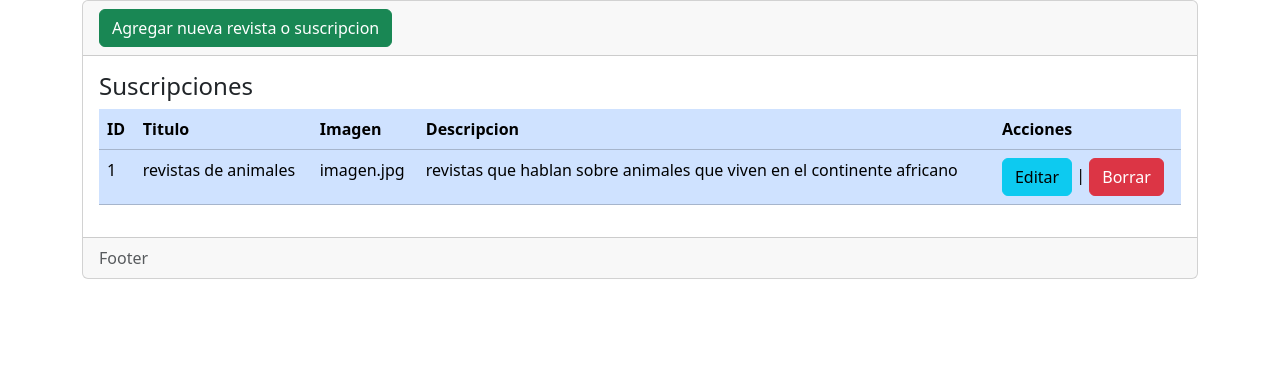
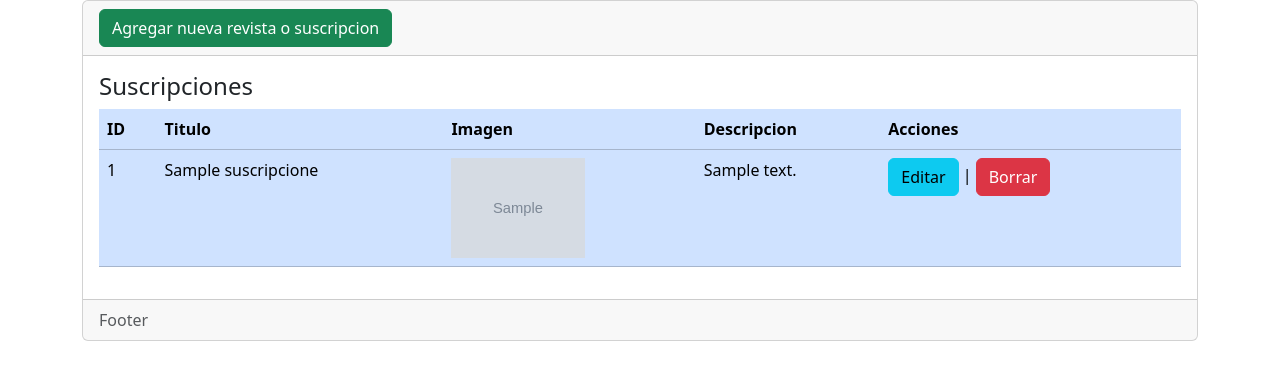
Before and after one commit to colocolopipe/Exp3_Diaz_Martines, a Django app: page /revista in a window 1280 px wide. Shown: the part 56-436 px from the top of the page. Run offline with Django 5.2, Linux system fonts and the light colour scheme; tables that the repository leaves empty hold one stand-in row (values such as "Sample post"); grey boxes marked "Sample" are stand-in pictures.

Commit message:
agregando suscripciones 1.5

```diff
--- a/Demo/settings.py
+++ b/Demo/settings.py
@@ -1,6 +1,8 @@
 # settings.py
 
+import os
 from pathlib import Path
+
 
 BASE_DIR = Path(__file__).resolve().parent.parent
 
@@ -82,4 +84,8 @@ USE_TZ = True
 STATIC_URL = '/static/'
 STATICFILES_DIRS = [BASE_DIR / 'app' / 'static']
 
+
+MEDIA_ROOT = os.path.join(BASE_DIR, '')
+MEDIA_URL = '/imagenes/'
+
 DEFAULT_AUTO_FIELD = 'django.db.models.BigAutoField'
--- a/app/models.py
+++ b/app/models.py
@@ -34,3 +34,12 @@ class Suscripciones(models.Model):
     titulo = models.CharField(max_length=100, verbose_name="Titulo")
     imagen = models.ImageField(upload_to='imagenes/',verbose_name="Imagen",null=True)
     descripcion = models.TextField(verbose_name="descripcion",null=True)
+
+    def __str__(self):
+        fila = "Titulo: " + self.titulo + " - " + "Descripcion: " + self.descripcion
+        return fila
+
+    #esta funcion servira para borrar el archivo junto con la imagen del registro
+    def delete(self, using=None, keep_parents=False):
+        self.imagen.storage.delete(self.imagen.name)
+        super().delete()
--- a/app/templates/revistas/index.html
+++ b/app/templates/revistas/index.html
@@ -34,11 +34,18 @@
                     </tr>
                 </thead>
                 <tbody>
+                    {% for suscripcion in suscripciones %}
                     <tr>
-                        <td>1</td>
-                        <td>revistas de animales</td>
-                        <td>imagen.jpg</td>
-                        <td>revistas que hablan sobre animales que viven en el continente africano</td>
+                        <td>{{ suscripcion.id }}</td>
+                        <td>{{ suscripcion.titulo }}</td>
+                        <td>
+                        <img src="{{ suscripcion.imagen.url }}" height="100">
+
+
+
+
+                        </td>
+                        <td>{{ suscripcion.descripcion }}</td>
                         <!--se esta creando un boton para editar-->
                         <td>
                         <a name="" id="" class="btn btn-info" href="{% url 'editar' %}" role="button">Editar</a>
@@ -47,6 +54,7 @@
                         <a name="" id="" class="btn btn-danger" href="#" role="button">Borrar</a>
                         </td>
                     </tr>
+                    {% endfor %}
                 </tbody>
             </table>
         </div>
--- a/app/urls.py
+++ b/app/urls.py
@@ -1,5 +1,8 @@
 from django.urls import path
 from . import views
+
+from django.conf import settings
+from django.contrib.staticfiles.urls import static
 
 urlpatterns = [
     path('', views.home, name='home'),
@@ -14,5 +17,6 @@ urlpatterns = [
     path('revistas/', views.revistas, name='revistas'),
     path('revista', views.revista, name='revista'),
     path('revista/crear', views.crear, name='crear'),
-    path('revista/editar', views.editar, name='editar')
-]
+    path('revista/editar', views.editar, name='editar'),
+
+]+ static(settings.MEDIA_URL, document_root=settings.MEDIA_ROOT)
--- a/app/views.py
+++ b/app/views.py
@@ -3,6 +3,8 @@ from django.contrib.auth import login, authenticate
 from django.contrib.auth.forms import UserCreationForm, AuthenticationForm
 from django.contrib.auth.decorators import login_required
 from django.http import JsonResponse
+#se importa el modelo de la tabla suscripciones
+from .models import Suscripciones
 
 def admin_view(request):
     return render(request, 'admin_view.html')
@@ -63,7 +65,9 @@ def revistas(request):
 
 #seccion de revistas
 def revista(request):
-    return render(request, 'revistas/index.html')
+    suscripcion = Suscripciones.objects.all()
+    print(suscripcion)
+    return render(request, 'revistas/index.html', {'suscripciones': suscripcion})
 
 def crear(request):
     return render(request, 'revistas/crear.html')
```
